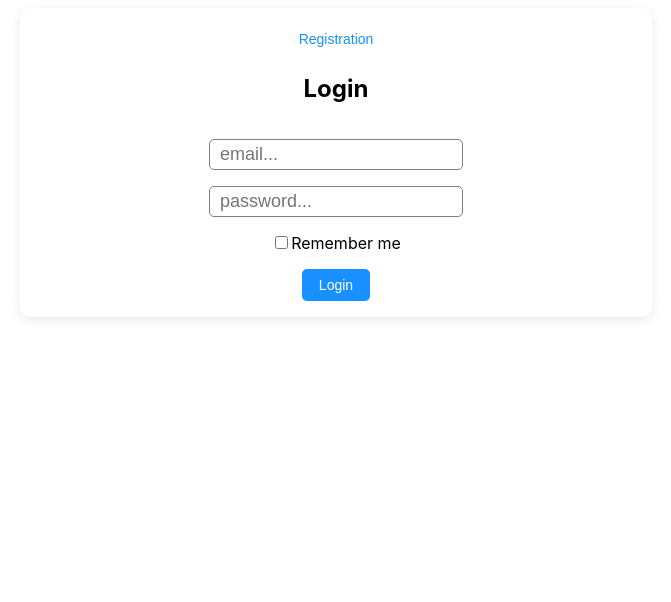
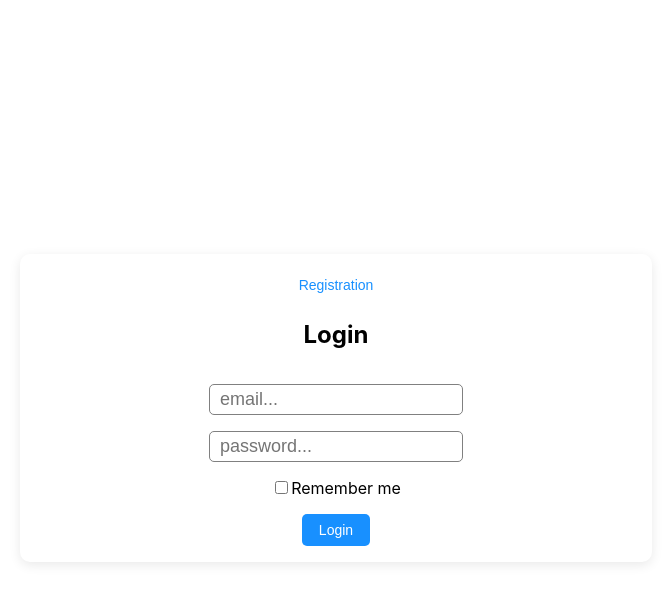
Before and after one commit to UkanaBastreet/todo-app, a React (Create React App) app: page / in a window 1280 px wide. Shown: the top 602 px of the page, without its empty margins (304-975 px from the left). Built offline with nearby package versions, Linux system fonts and the light colour scheme; no server answers.

Commit message:
center content

```diff
--- a/src/App.tsx
+++ b/src/App.tsx
@@ -23,7 +23,10 @@ function App() {
 }
 
 const StyledApp = styled.div`
+  height: 100vh;
+  width: 100%;
   text-align: center;
+  flex-direction: column;
   display: flex;
   justify-content: center;
   align-items: center;
```
